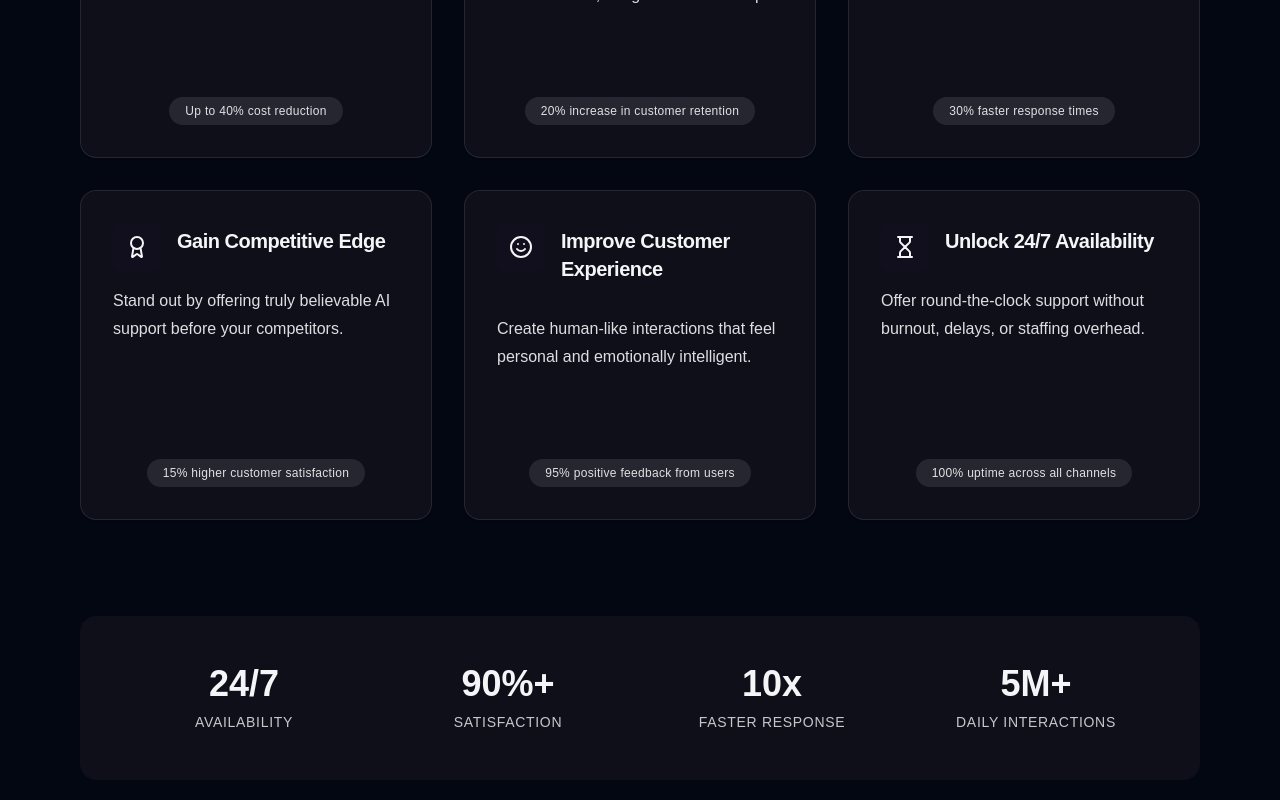
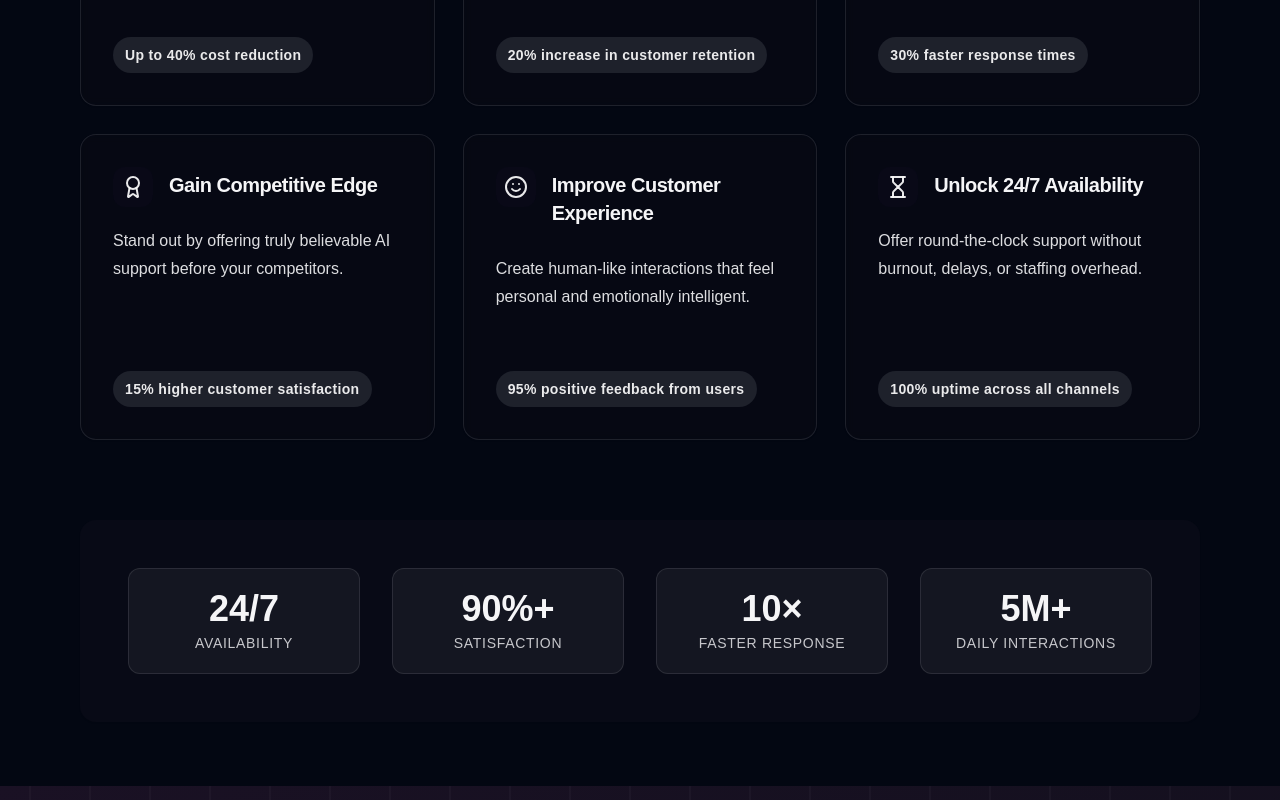
Before and after one commit to ChitChatAI/chitchat_site, a React (Vite) app: page / in a window 1280 px wide. Shown: the part 4460-5260 px from the top of the page. Built offline with nearby package versions, Linux system fonts and the light colour scheme; a web font is replaced by a local one.

Commit message:
fix: enhance visibility of typography

```diff
--- a/src/components/Businesses.tsx
+++ b/src/components/Businesses.tsx
@@ -85,122 +85,153 @@ const Businesses: React.FC = () => {
   ];
 
   return (
-    <div className="overflow-hidden relative" ref={containerRef}>
+    <div className="relative overflow-hidden" ref={containerRef}>
       {/* Value Proposition Section */}
       <motion.section
         id="value"
         initial={{ opacity: 0 }}
         animate={controls}
-        className="py-20 px-4 sm:px-8 lg:px-12 xl:px-20 relative"
+        className="relative px-4 py-16 sm:px-6 md:px-8 lg:px-12 xl:px-20"
+        aria-labelledby="value-heading"
       >
-        {/* Decorative elements */}
+        {/* Decorative elements (kept subtle for contrast/AA) */}
         <motion.div
-          className="absolute top-20 left-20 w-60 h-60 rounded-full bg-purple-500/20 blur-[100px] -z-10"
+          className="absolute -z-10 top-20 left-10 h-56 w-56 rounded-full bg-purple-500/15 blur-[100px]"
           style={{ y: bgY1, x: bgX1 }}
+          aria-hidden="true"
         />
         <motion.div
-          className="absolute bottom-20 right-20 w-80 h-80 rounded-full bg-blue-500/20 blur-[100px] -z-10"
+          className="absolute -z-10 bottom-20 right-10 h-72 w-72 rounded-full bg-blue-500/15 blur-[110px]"
           style={{ y: bgY2, x: bgX2 }}
+          aria-hidden="true"
         />
 
-        <div className="max-w-7xl mx-auto">
+        <div className="mx-auto max-w-7xl">
           {/* Section header */}
-          <div className="text-center mb-16">
+          <div className="mb-12 text-center sm:mb-14 md:mb-16">
             <motion.h2
+              id="value-heading"
               initial={{ opacity: 0, y: 20 }}
               animate={{ opacity: 1, y: 0 }}
               transition={{ duration: 0.6 }}
-              className="text-4xl md:text-5xl font-bold leading-snug text-white mb-6"
+              className="mb-4 text-3xl font-bold leading-tight text-white sm:text-4xl md:text-5xl"
             >
               How ChitChat Adds Value
             </motion.h2>
             <motion.p
               initial={{ opacity: 0 }}
               animate={{ opacity: 1 }}
-              transition={{ delay: 0.3 }}
-              className="text-[1.125rem] sm:text-[1.25rem] text-white/90 mx-auto max-w-3xl leading-8"
+              transition={{ delay: 0.25 }}
+              className="mx-auto max-w-3xl text-base leading-7 text-white/90 sm:text-[1.0625rem] md:text-[1.125rem]"
             >
               {headerText}
-              <span className="animate-pulse"></span>
+              <span className="animate-pulse" />
             </motion.p>
           </div>
 
-          {/* Value cards grid */}
-          <div className="grid grid-cols-1 md:grid-cols-2 lg:grid-cols-3 gap-8">
+          {/* Value cards grid (mobile-first) */}
+          <div
+            role="list"
+            className="grid grid-cols-1 gap-5 sm:gap-6 md:grid-cols-2 lg:grid-cols-3 lg:gap-7"
+          >
             {businessValues.map((item, index) => {
               const IconComponent = item.icon;
               return (
-                <motion.div
+                <motion.article
+                  role="listitem"
                   key={index}
                   initial={{ opacity: 0, y: 30 }}
                   whileInView={{ opacity: 1, y: 0 }}
                   viewport={{ once: true, margin: "-50px" }}
-                  transition={{ duration: 0.5, delay: index * 0.1 }}
-                  whileHover={{ y: -5 }}
-                  className={`rounded-2xl p-8 ${item.color} backdrop-blur-sm border border-white/10 hover:border-theme-main/50 transition-all flex flex-col h-full shadow-sm hover:shadow-lg`}
+                  transition={{ duration: 0.45, delay: index * 0.08 }}
+                  whileHover={{ y: -4 }}
+                  className={[
+                    // Container
+                    "group relative flex h-full flex-col justify-start rounded-2xl",
+                    "border border-white/10 bg-black/30 backdrop-blur-sm",
+                    "p-6 sm:p-7 md:p-8",
+                    "shadow-sm transition-all hover:shadow-lg",
+                    "focus-within:ring-1 focus-within:ring-theme-main/60",
+                    item.color, // preserve incoming themed background
+                  ].join(" ")}
                 >
                   {/* Icon + Title */}
-                  <div className="flex items-start gap-4 mb-4">
-                    <div className="p-3 rounded-lg bg-theme-main/10 flex items-center justify-center">
+                  <div className="mb-3 flex items-start gap-3 sm:gap-4">
+                    <div
+                      className="flex h-10 w-10 shrink-0 items-center justify-center rounded-xl bg-theme-main/10"
+                      aria-hidden="true"
+                    >
                       {IconComponent && (
-                        <IconComponent className="text-white w-6 h-6" />
+                        <IconComponent className="h-6 w-6 text-white/95" />
                       )}
                     </div>
-                    <h3 className="text-lg sm:text-xl font-semibold tracking-tight leading-snug text-white mt-1">
+                    <h3 className="mt-1 text-[1.0625rem] font-semibold leading-snug tracking-tight text-white sm:text-[1.125rem] md:text-xl">
                       {item.title}
                     </h3>
                   </div>
 
-                  {/* Description */}
-                  <div className="text-white/90 mb-6 text-base sm:text-lg leading-7 flex-grow min-h-[120px]">
+                  {/* Description (equalized height for tidy rows) */}
+                  <div className="mb-5 min-h-[96px] flex-grow text-sm leading-6 text-white/90 sm:text-base sm:leading-7">
                     <p>{item.description}</p>
                   </div>
 
-                  {/* Metric (if present) */}
+                  {/* Metric / CTA-like pill */}
                   {item.metric && (
-                    <div className="flex justify-center mt-auto">
-                      <div className="text-white/90 text-xs font-medium tracking-wide px-4 py-2 rounded-full bg-white/10 inline-block whitespace-nowrap leading-none">
+                    <div className="mt-auto">
+                      <div className="inline-flex items-center rounded-full bg-white/10 px-3 py-2 text-xs font-semibold leading-none tracking-wide text-white/95 sm:text-sm">
                         {item.metric}
                       </div>
                     </div>
                   )}
-                </motion.div>
+
+                  {/* Hover micro-interaction accent */}
+                  <span
+                    aria-hidden="true"
+                    className="pointer-events-none absolute inset-0 -z-10 rounded-2xl opacity-0 ring-1 ring-theme-main/30 transition-opacity duration-200 group-hover:opacity-100"
+                  />
+                </motion.article>
               );
             })}
           </div>
 
-
           {/* Stats section */}
-          <motion.div
+          <motion.section
+            aria-label="Key performance stats"
             initial={{ opacity: 0 }}
             whileInView={{ opacity: 1 }}
             viewport={{ once: true }}
-            transition={{ delay: 0.4 }}
-            className="mt-24 bg-black rounded-2xl p-8 md:p-12 "
+            transition={{ delay: 0.25 }}
+            className="mt-16 rounded-2xl bg-black/50 p-6 shadow-sm sm:p-8 md:mt-20 md:p-12"
           >
-            <div className="grid grid-cols-2 md:grid-cols-4 gap-8 text-center text-white">
+            <div className="grid grid-cols-2 gap-6 text-center text-white sm:gap-8 md:grid-cols-4">
               {[
                 { value: "24/7", label: "Availability" },
                 { value: "90%+", label: "Satisfaction" },
-                { value: "10x", label: "Faster Response" },
-                { value: "5M+", label: "Daily Interactions" }
+                { value: "10×", label: "Faster Response" },
+                { value: "5M+", label: "Daily Interactions" },
               ].map((stat, index) => (
                 <motion.div
                   key={index}
-                  initial={{ opacity: 0, y: 20 }}
+                  initial={{ opacity: 0, y: 18 }}
                   whileInView={{ opacity: 1, y: 0 }}
                   viewport={{ once: true }}
-                  transition={{ delay: index * 0.1 + 0.3, duration: 0.5 }}
+                  transition={{ delay: index * 0.08 + 0.2, duration: 0.45 }}
+                  className="rounded-xl border border-white/10 bg-white/5 px-4 py-5"
                 >
-                  <div className="text-4xl font-bold mb-2">{stat.value}</div>
-                  <div className="text-sm uppercase tracking-wider opacity-80">{stat.label}</div>
+                  <div className="mb-1 text-3xl font-bold sm:text-4xl">
+                    {stat.value}
+                  </div>
+                  <div className="text-[0.75rem] uppercase tracking-wider text-white/80 sm:text-sm">
+                    {stat.label}
+                  </div>
                 </motion.div>
               ))}
             </div>
-          </motion.div>
+          </motion.section>
         </div>
       </motion.section>
     </div>
+
   );
 };
 
```
Also changed, not shown: src/components/Loader.tsx (+58 -62 lines), src/pages/DevelopmentWorkflow.tsx (+15 -15 lines), src/pages/Solutions.tsx (+15 -15 lines).
